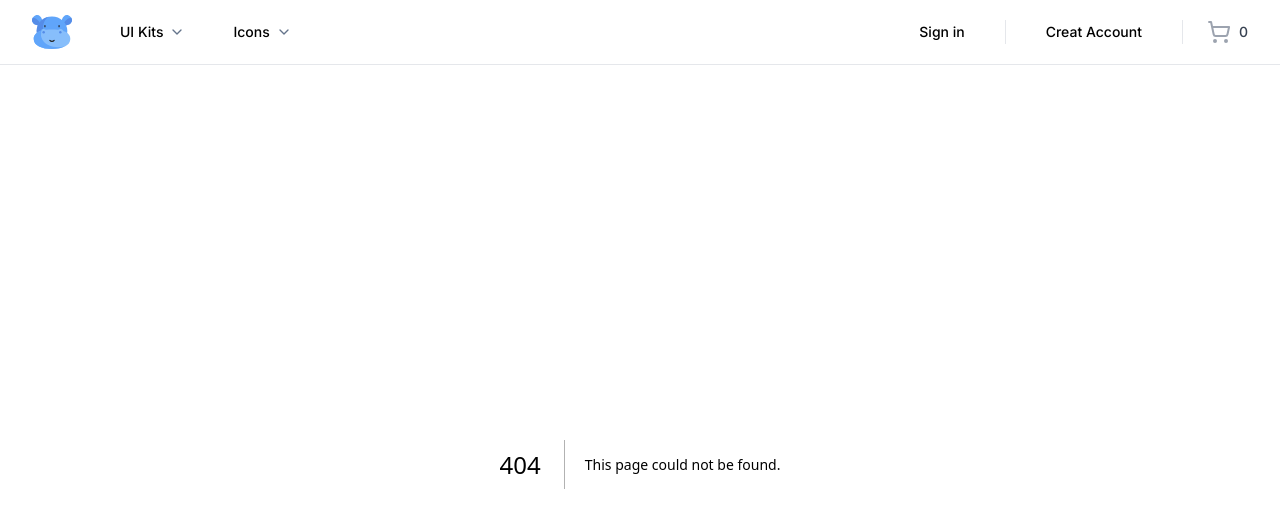
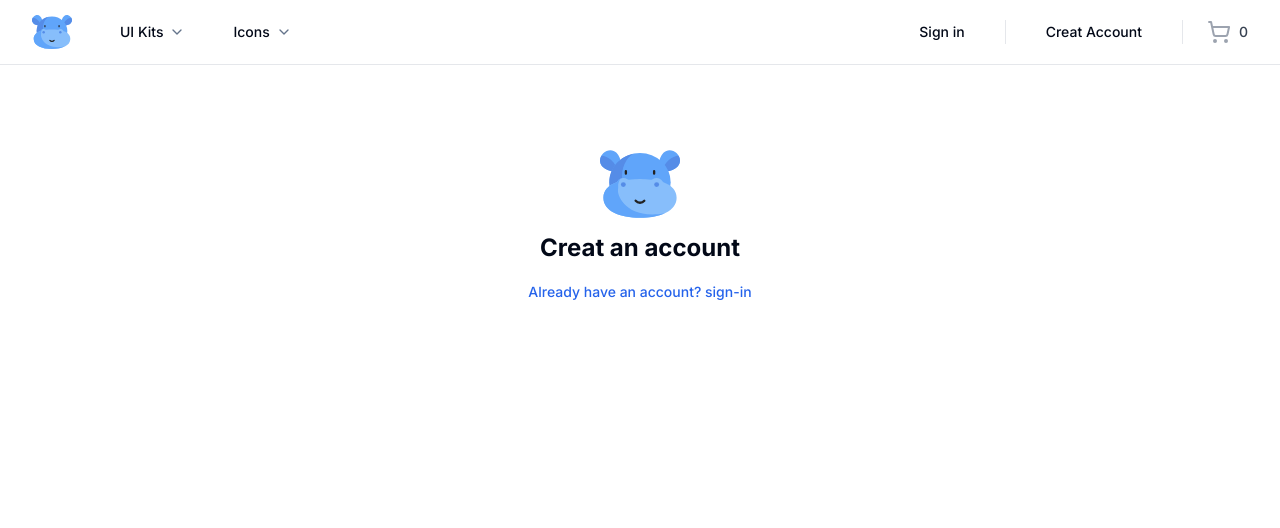
Before and after one commit to MohammadReza-Ebrahimian/Digital-Marketplace-Next.js, a Next.js app: page /sign-up in a window 1280 px wide. Before the commit this address had no page. Shown: the top 528 px of the page. Built offline with nearby package versions, Linux system fonts and the light colour scheme.

Commit message:
Add auth directory

```diff
--- /dev/null
+++ b/src/app/(auth)/sign-up/page.tsx
@@ -0,0 +1,26 @@
+import { Icons } from "@/components/icons";
+import { buttonVariants } from "@/components/ui/button";
+import Link from "next/link";
+
+const Page = () => {
+  return (
+    <>
+      <div className="container relative flex pt-20 flex-col items-center justify-center lg:px-0">
+        <div className="mx-auto flex w-full flex-col justify-center space-y-6 sm:w-[350px]">
+          <div className="flex flex-col items-center space-y-2 text-center">
+            <Icons.logo className="h-20 w-20" />
+            <h1 className="text-2xl font-bold">Creat an account</h1>
+            <Link
+              href="/sign-in"
+              className={buttonVariants({ variant: "link"})}
+            >
+              Already have an account? sign-in
+            </Link>
+          </div>
+        </div>
+      </div>
+    </>
+  );
+};
+
+export default Page;
```
